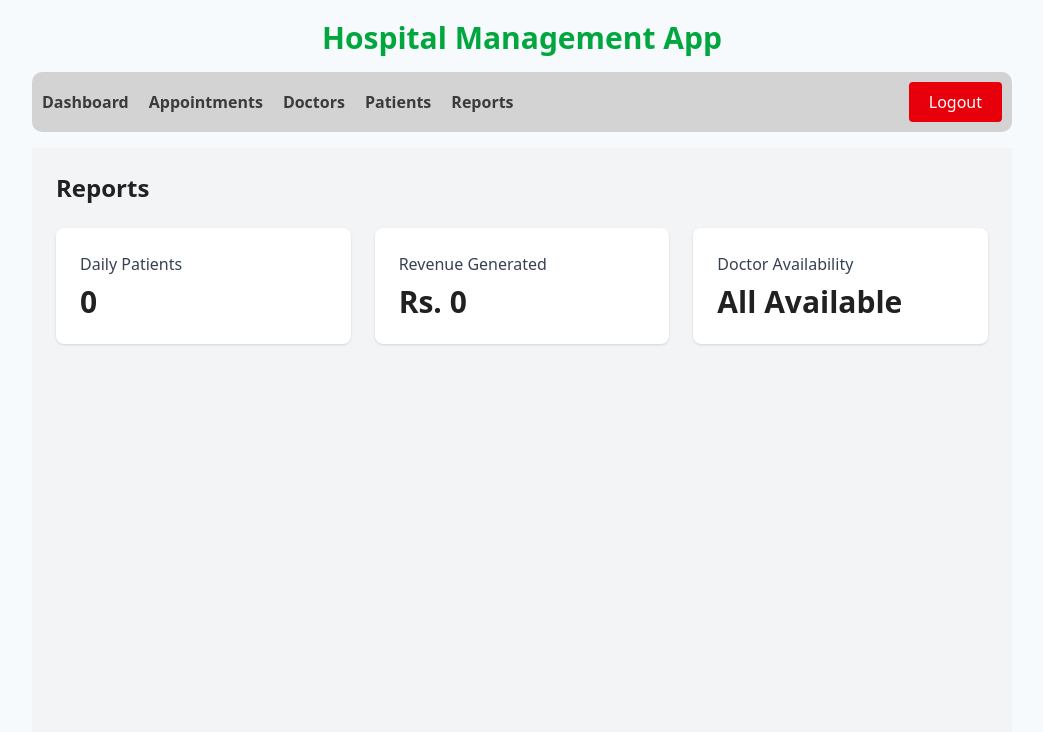
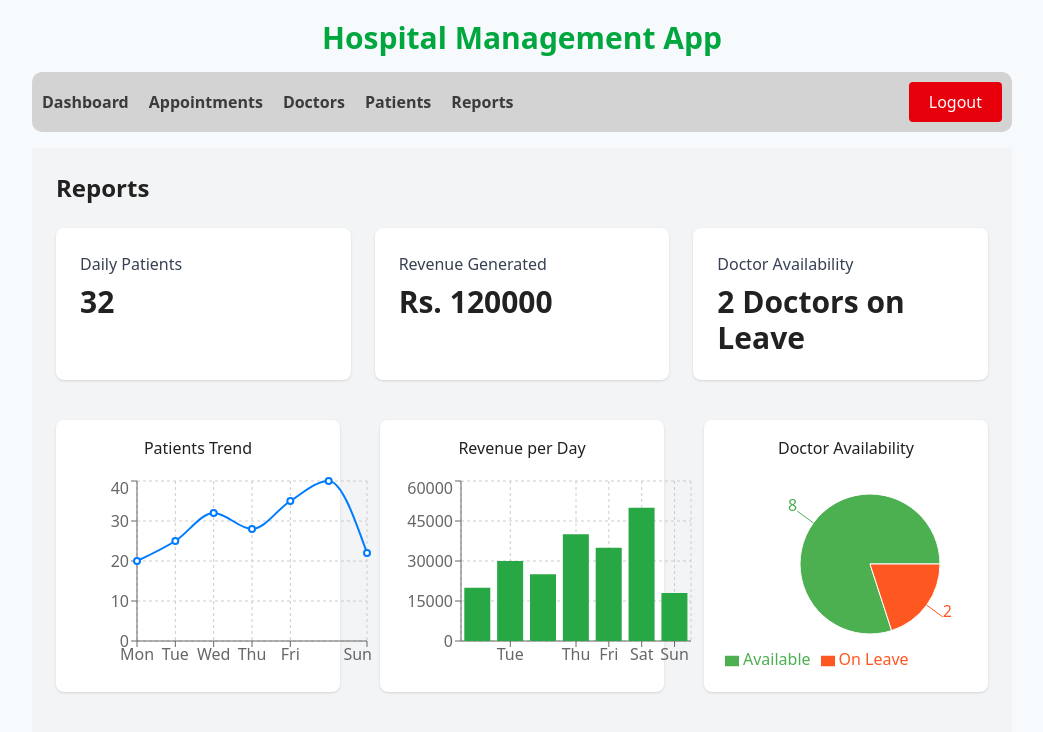
Before and after one commit to JashwantChohan/Hospital-Management-System, a React (Vite) app in the folder HMS/frontend/: page /reports in a window 1280 px wide. Shown: the top 732 px of the page, without its empty margins (118-1161 px from the left). Built offline with nearby package versions, Linux system fonts and the light colour scheme; no server answers; sample sign-in values are in the browser's storage.

Commit message:
charts added

```diff
--- a/HMS/frontend/package.json
+++ b/HMS/frontend/package.json
@@ -15,6 +15,7 @@
     "react": "^19.1.1",
     "react-dom": "^19.1.1",
     "react-router-dom": "^7.8.2",
+    "recharts": "^3.2.1",
     "tailwindcss": "^4.1.12"
   },
   "devDependencies": {
--- a/HMS/frontend/src/pages/Appointments.jsx
+++ b/HMS/frontend/src/pages/Appointments.jsx
@@ -13,13 +13,6 @@ const Appointments = () => {
   });
   const [selectedAppointment, setSelectedAppointment] = useState(null);
   const [isEditMode, setIsEditMode] = useState(false);
-
-  // useEffect(() => {
-  //   axios
-  //     .get('http://localhost:5000/appointments')
-  //     .then((response) => setAppointments(response.data))
-  //     .catch((error) => console.error('Error fetching appointments:', error));
-  // }, []);
 
   const handleAddAppointment = (e) => {
     e.preventDefault();
@@ -37,19 +30,6 @@ const Appointments = () => {
       fees: "",
     });
 
-    // axios
-    //   .post('http://localhost:5000/appointments/add', newAppointment)
-    //   .then((response) => {
-    //     setAppointments([...appointments, response.data]);
-    //     setNewAppointment({
-    //       patientName: '',
-    //       doctorName: '',
-    //       date: '',
-    //       address: '',
-    //       fees: ''
-    //     });
-    //   })
-    //   .catch((error) => console.error('Error adding appointment:', error));
   };
 
   const handleUpdateAppointment = (id, e) => {
@@ -57,7 +37,7 @@ const Appointments = () => {
 
     const newApp = {
       ...newAppointment,
-      id: Date.now().toString(), // ✅ give unique id
+      id: Date.now().toString(),
     };
 
     setAppointments([...appointments, newApp]);
@@ -69,17 +49,6 @@ const Appointments = () => {
       fees: '',
     });
 
-    // axios
-    //   .post(`http://localhost:5000/appointments/update/${id}`, selectedAppointment)
-    //   .then((response) => {
-    //     const updatedApp = { ...selectedAppointment, _id: id };
-    //     setAppointments(
-    //       appointments.map((a) => (a._id === id ? updatedApp : a))
-    //     );
-    //     setSelectedAppointment(null);
-    //     setIsEditMode(false);
-    //   })
-    //   .catch((error) => console.error('Error updating appointment:', error));
   };
 
   const handleDeleteAppointment = (id) => {
@@ -87,12 +56,6 @@ const Appointments = () => {
     setAppointments(appointments.filter((a) => a.id !== id));
     alert("Appointment deleted (dummy only).");
 
-    // axios
-    //   .delete(`http://localhost:5000/appointments/delete/${id}`)
-    //   .then(() => {
-    //     setAppointments(appointments.filter((a) => a._id !== id));
-    //   })
-    //   .catch((error) => console.error('Error deleting appointment:', error));
   };
 
   const handleEditAppointment = (appointment) => {
--- a/HMS/frontend/src/pages/Doctors.jsx
+++ b/HMS/frontend/src/pages/Doctors.jsx
@@ -11,35 +11,9 @@ const Doctors = () => {
 
   const [isEditMode, setIsEditMode] = useState(false);
 
-  // Dummy Data
-
-
-
-  // ////////////////// This is for backend//////////////////////////
-  // useEffect(() => {
-  //   axios
-  //     .get("http://localhost:5000/doctors")
-  //     .then((response) => {
-  //       if (response.data) {
-  //         setDoctors(response.data);
-  //       }
-  //     })
-  //     .catch((error) => console.error("Error fetching doctors", error));
-  // }, []);
-
   const handleUpdateDoctor = (role, e) => {
     e.preventDefault();
-
     alert(`${role} updated successfully (dummy only, no backend yet)!`);
-    setIsEditMode(false);
-
-    // axios
-    //   .post(`http://localhost:5000/doctors/update/${role}`, doctors[role])
-    //   .then((response) => {
-    //     console.log("Updated doctor:", response.data);
-    //     setIsEditMode(false);
-    //   })
-    //   .catch((error) => console.error("Error updating doctor", error));
   };
 
   const handleChange = (role, field, value) => {
@@ -52,29 +26,11 @@ const Doctors = () => {
   const handleAssignAssistant = () => {
     setDoctors((prev) => ({ ...prev, activeDoctor: "assistantDoctor" }));
     alert("Assistant Doctor assigned successfully! (dummy)");
-
-    // axios
-    //   .post("http://localhost:5000/doctors/assign", { activeDoctor: "assistantDoctor" })
-    //   .then(() => {
-    //     setDoctors((prev) => ({ ...prev, activeDoctor: "assistantDoctor" }));
-    //     alert("Assistant Doctor assigned successfully!");
-    //   })
-    //   .catch((err) => console.error(err));
   };
 
 
   const handleReassignMainDoctor = () => {
     setDoctors((prev) => ({ ...prev, activeDoctor: "mainDoctor" }));
-    alert("Reassigned to Main Doctor! (dummy)");
-
-
-    // axios
-    //   .post("http://localhost:5000/doctors/assign", { activeDoctor: "mainDoctor" })
-    //   .then(() => {
-    //     setDoctors((prev) => ({ ...prev, activeDoctor: "mainDoctor" }));
-    //     alert("Reassigned to Main Doctor!");
-    //   })
-    //   .catch((err) => console.error(err));
   };
 
   return (
--- a/HMS/frontend/src/pages/Patients.jsx
+++ b/HMS/frontend/src/pages/Patients.jsx
@@ -9,40 +9,35 @@ const Patients = () => {
     const [isEditMode, setIsEditMode] = useState(false);
 
     useEffect(() => {
-        axios.get('http://localhost:5000/patients')
-            .then(response => setPatients(response.data))
-            .catch(error => console.error('Error fetching patients:', error));
+        setPatients([
+            { id: 1, name: "Ali Khan", age: 25, gender: "Male" },
+            { id: 2, name: "Sara Ahmed", age: 30, gender: "Female" },
+        ]);
+
     }, []);
 
     const handleAddPatient = (e) => {
         e.preventDefault();
-        axios.post('http://localhost:5000/patients/add', newPatient)
-            .then(response => {
-                setPatients([...patients, response.data]);
-                setNewPatient({ name: '', age: '', gender: '' });
-            })
-            .catch(error => console.error('Error adding patient:', error));
+        const newPat = { id: Date.now(), ...newPatient };
+        setPatients([...patients, newPat]);
+        setNewPatient({ name: "", age: "", gender: "" });
     };
 
     const handleUpdatePatient = (id, e) => {
         e.preventDefault();
-        axios.post(`http://localhost:5000/patients/update/${id}`, selectedPatient)
-            .then(response => {
-                const updatedPat = { ...selectedPatient, _id: id };
-                setPatients(patients.map(patient => (patient._id === id ? updatedPat : patient)));
-                setSelectedPatient(null);
-                setIsEditMode(false);
-            })
-            .catch(error => console.error('Error updating patient:', error));
+        setPatients(
+            patients.map((pat) =>
+                pat.id === id ? { ...selectedPatient, id } : pat
+            )
+        );
+        setSelectedPatient(null);
+        setIsEditMode(false);
     };
 
     const handleDeletePatient = (id) => {
-        axios.delete(`http://localhost:5000/patients/delete/${id}`)
-            .then(() => {
-                setPatients(patients.filter(patient => patient._id !== id));
-                setSelectedPatient(null);
-            })
-            .catch(error => console.error('Error deleting patient:', error));
+        setPatients(patients.filter((pat) => pat.id !== id));
+        setSelectedPatient(null);
+        alert("Patient deleted (dummy only).");
     };
 
     const handleEditPatient = (patient) => {
--- a/HMS/frontend/src/pages/Reports.jsx
+++ b/HMS/frontend/src/pages/Reports.jsx
@@ -1,5 +1,18 @@
 import React, { useState, useEffect } from "react";
-import axios from "axios";
+import {
+  LineChart,
+  Line,
+  XAxis,
+  YAxis,
+  Tooltip,
+  CartesianGrid,
+  BarChart,
+  Bar,
+  PieChart,
+  Pie,
+  Cell,
+  Legend,
+} from "recharts";
 
 const Reports = () => {
   const [reportsData, setReportsData] = useState({
@@ -8,35 +21,105 @@ const Reports = () => {
     doctorAvailability: "All Available",
   });
 
+  const [patientsTrend, setPatientsTrend] = useState([]);
+  const [revenueData, setRevenueData] = useState([]);
+  const [doctorAvailability, setDoctorAvailability] = useState([]);
+
   useEffect(() => {
-    // Fetch reports data from backend
-    axios
-      .get("http://localhost:5000/reports")
-      .then((res) => setReportsData(res.data))
-      .catch((err) => console.error("Error fetching reports:", err));
+    setReportsData({
+      dailyPatients: 32,
+      revenue: 120000,
+      doctorAvailability: "2 Doctors on Leave",
+    });
+
+    setPatientsTrend([
+      { day: "Mon", patients: 20 },
+      { day: "Tue", patients: 25 },
+      { day: "Wed", patients: 32 },
+      { day: "Thu", patients: 28 },
+      { day: "Fri", patients: 35 },
+      { day: "Sat", patients: 40 },
+      { day: "Sun", patients: 22 },
+    ]);
+
+    setRevenueData([
+      { day: "Mon", revenue: 20000 },
+      { day: "Tue", revenue: 30000 },
+      { day: "Wed", revenue: 25000 },
+      { day: "Thu", revenue: 40000 },
+      { day: "Fri", revenue: 35000 },
+      { day: "Sat", revenue: 50000 },
+      { day: "Sun", revenue: 18000 },
+    ]);
+
+    setDoctorAvailability([
+      { name: "Available", value: 8 },
+      { name: "On Leave", value: 2 },
+    ]);
   }, []);
+
+  const COLORS = ["#4CAF50", "#FF5722"];
 
   return (
     <div className="p-6 bg-gray-100 min-h-screen">
       <h1 className="text-2xl font-bold mb-6">Reports</h1>
-
-      <div className="grid grid-cols-1 md:grid-cols-3 gap-6">
-        {/* Daily Patients */}
+      <div className="grid grid-cols-1 md:grid-cols-3 gap-6 mb-10">
         <div className="bg-white shadow rounded-lg p-6">
           <h3 className="text-gray-700 font-medium mb-2">Daily Patients</h3>
           <p className="text-3xl font-bold">{reportsData.dailyPatients}</p>
         </div>
-
-        {/* Revenue */}
         <div className="bg-white shadow rounded-lg p-6">
           <h3 className="text-gray-700 font-medium mb-2">Revenue Generated</h3>
           <p className="text-3xl font-bold">Rs. {reportsData.revenue}</p>
         </div>
-
-        {/* Doctor Availability */}
         <div className="bg-white shadow rounded-lg p-6">
           <h3 className="text-gray-700 font-medium mb-2">Doctor Availability</h3>
           <p className="text-3xl font-bold">{reportsData.doctorAvailability}</p>
+        </div>
+      </div>
+
+      <div className="grid grid-cols-1 md:grid-cols-3 gap-10">
+        <div className="bg-white p-4 rounded-lg shadow">
+          <h3 className="text-center font-medium mb-4">Patients Trend</h3>
+          <LineChart width={300} height={200} data={patientsTrend}>
+            <CartesianGrid strokeDasharray="3 3" />
+            <XAxis dataKey="day" />
+            <YAxis />
+            <Tooltip />
+            <Line type="monotone" dataKey="patients" stroke="#007BFF" strokeWidth={2} />
+          </LineChart>
+        </div>
+
+        <div className="bg-white p-4 rounded-lg shadow">
+          <h3 className="text-center font-medium mb-4">Revenue per Day</h3>
+          <BarChart width={300} height={200} data={revenueData}>
+            <CartesianGrid strokeDasharray="3 3" />
+            <XAxis dataKey="day" />
+            <YAxis />
+            <Tooltip />
+            <Bar dataKey="revenue" fill="#28a745" />
+          </BarChart>
+        </div>
+
+        <div className="bg-white p-4 rounded-lg shadow">
+          <h3 className="text-center font-medium mb-4">Doctor Availability</h3>
+          <PieChart width={300} height={200}>
+            <Pie
+              data={doctorAvailability}
+              dataKey="value"
+              nameKey="name"
+              cx="50%"
+              cy="50%"
+              outerRadius={70}
+              fill="#8884d8"
+              label
+            >
+              {doctorAvailability.map((entry, index) => (
+                <Cell key={index} fill={COLORS[index % COLORS.length]} />
+              ))}
+            </Pie>
+            <Legend />
+          </PieChart>
         </div>
       </div>
     </div>
```
Also changed, not shown: 1 other file (tests, documents, lock files or other folders).
